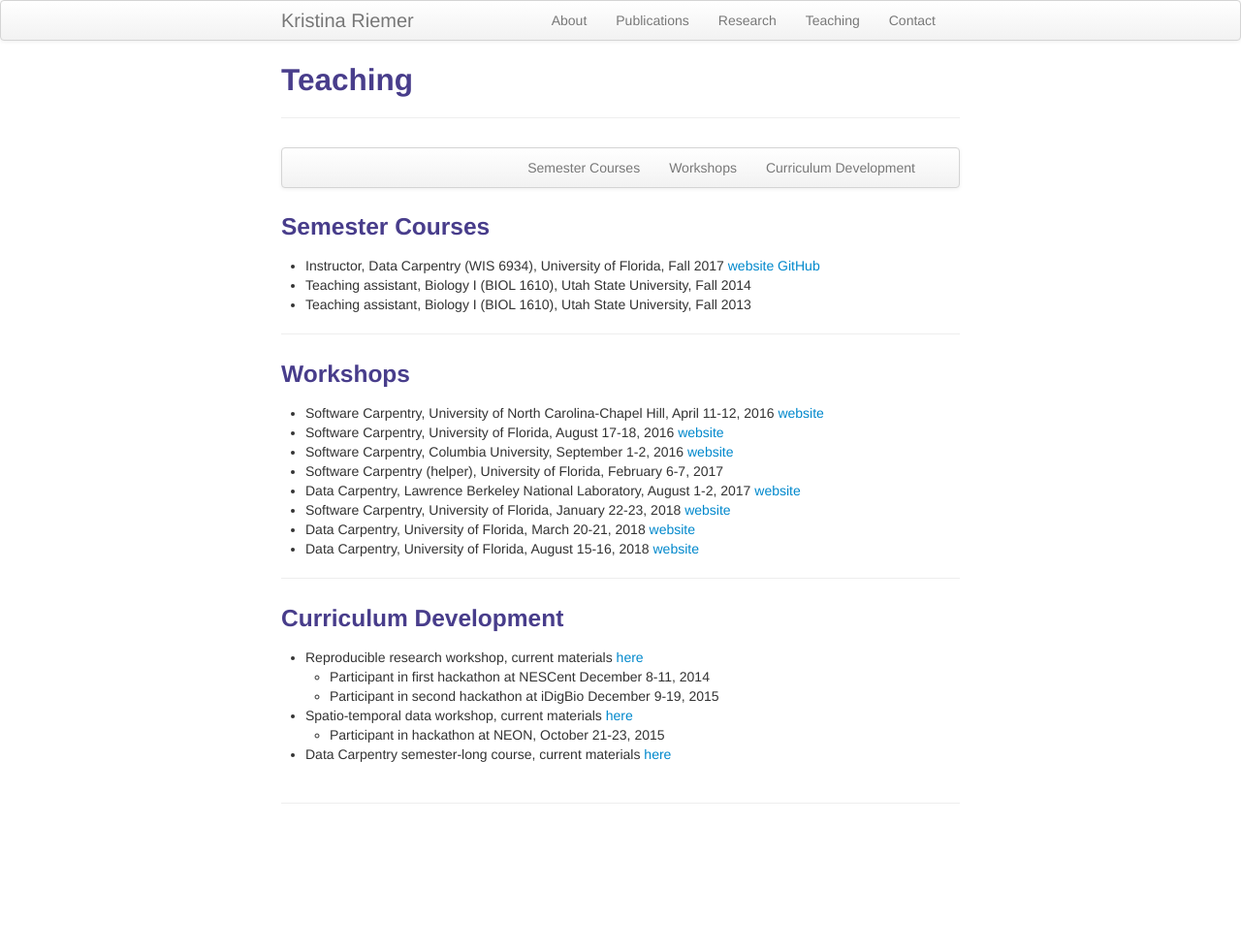
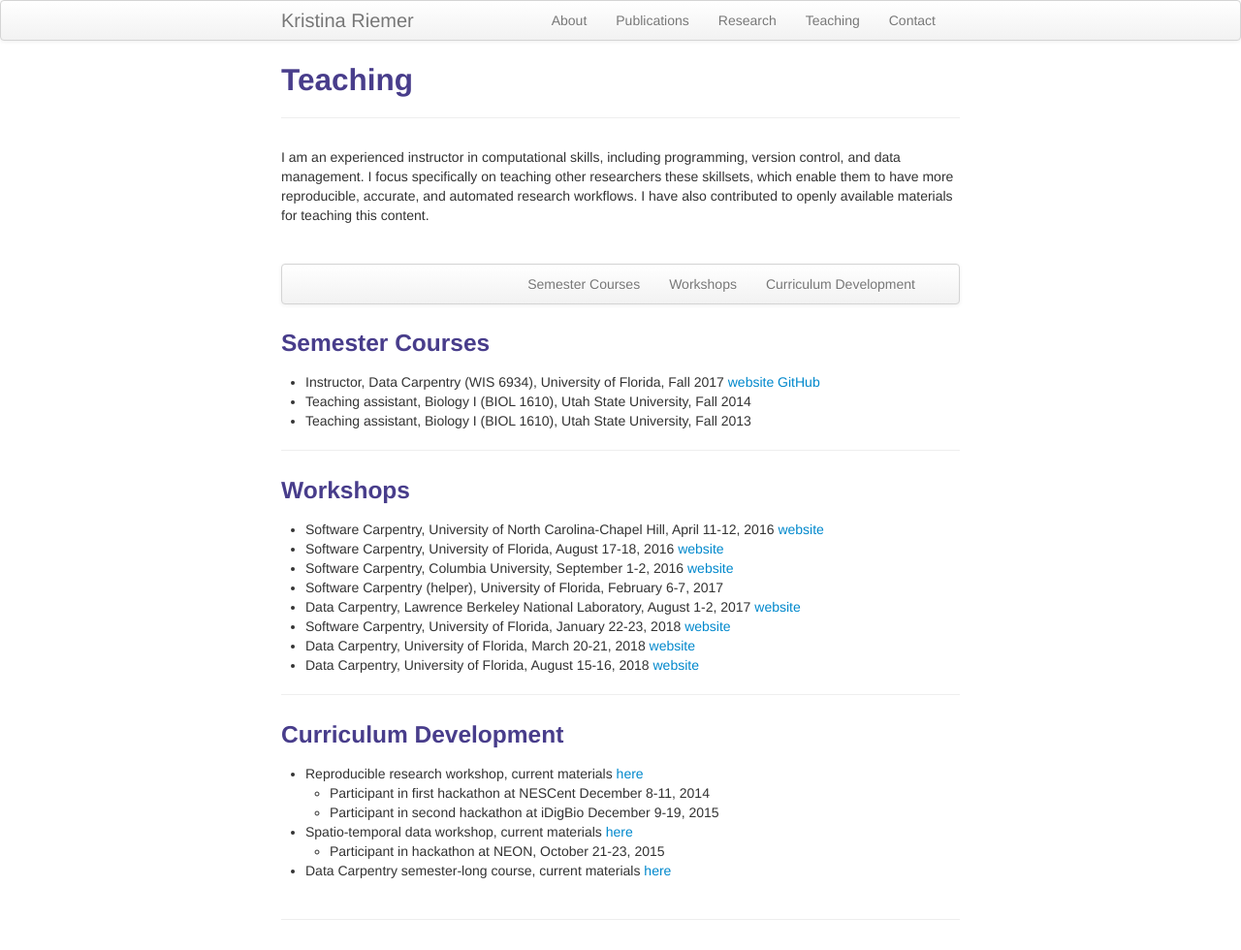
Before and after one commit to KristinaRiemer/KristinaRiemer.github.io, a Jekyll site: the page built from pages/teaching.md, in a window 1280 px wide. Shown: the whole page at 97% size. Built offline with Jekyll 4.4.1, drawn with Linux system fonts in a browser that asks for light colours; before the commit the page ends 900 px from its top, so only the background shows below that.

Commit message:
Add blurb to teaching page

```diff
--- a/pages/teaching.md
+++ b/pages/teaching.md
@@ -3,6 +3,11 @@ layout: page
 title: Teaching
 description: Kristina Riemer's teaching experiences
 ---
+
+I am an experienced instructor in computational skills, including programming, version control, and data management. I focus specifically on teaching other researchers these skillsets, which enable them to have more reproducible, accurate, and automated research workflows. I have also contributed to openly available materials for teaching this content.
+&nbsp;
+
+&nbsp;
 
 <div class="navbar">
     <div class="navbar-inner">
```
